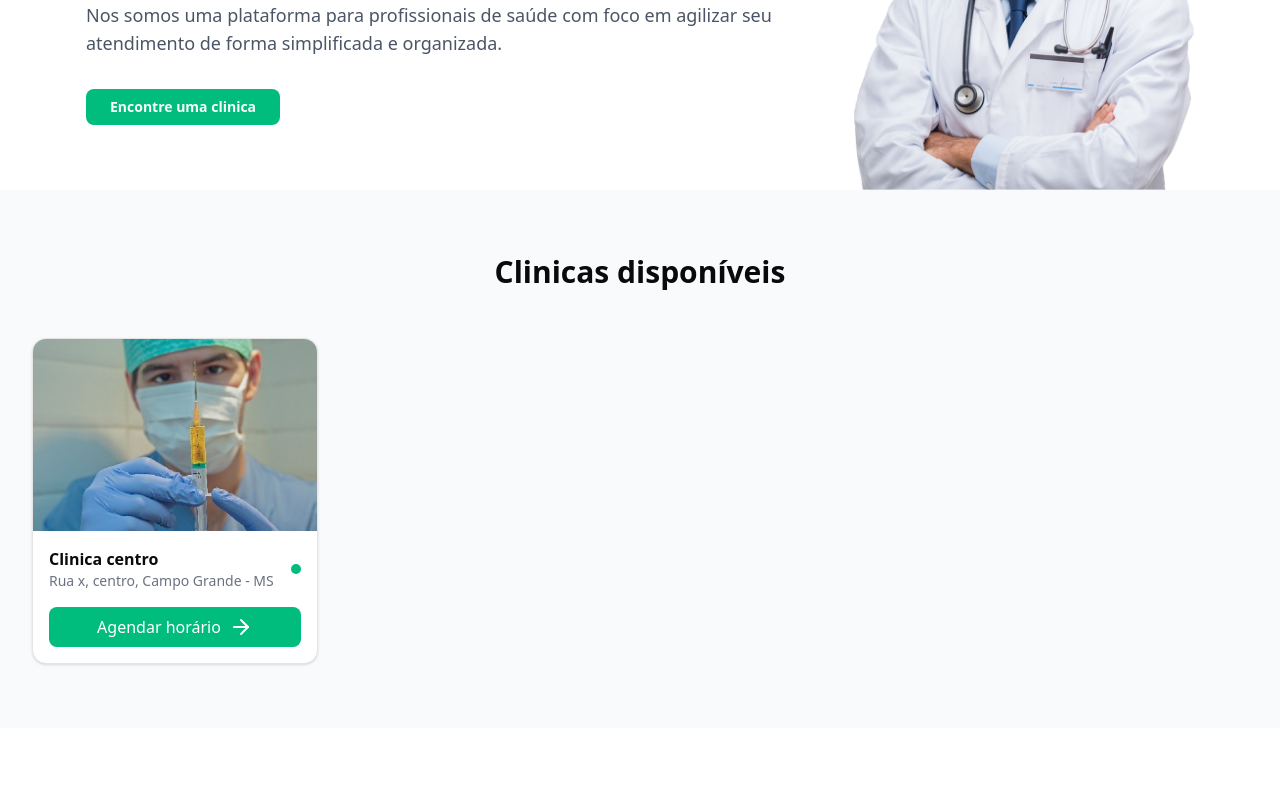
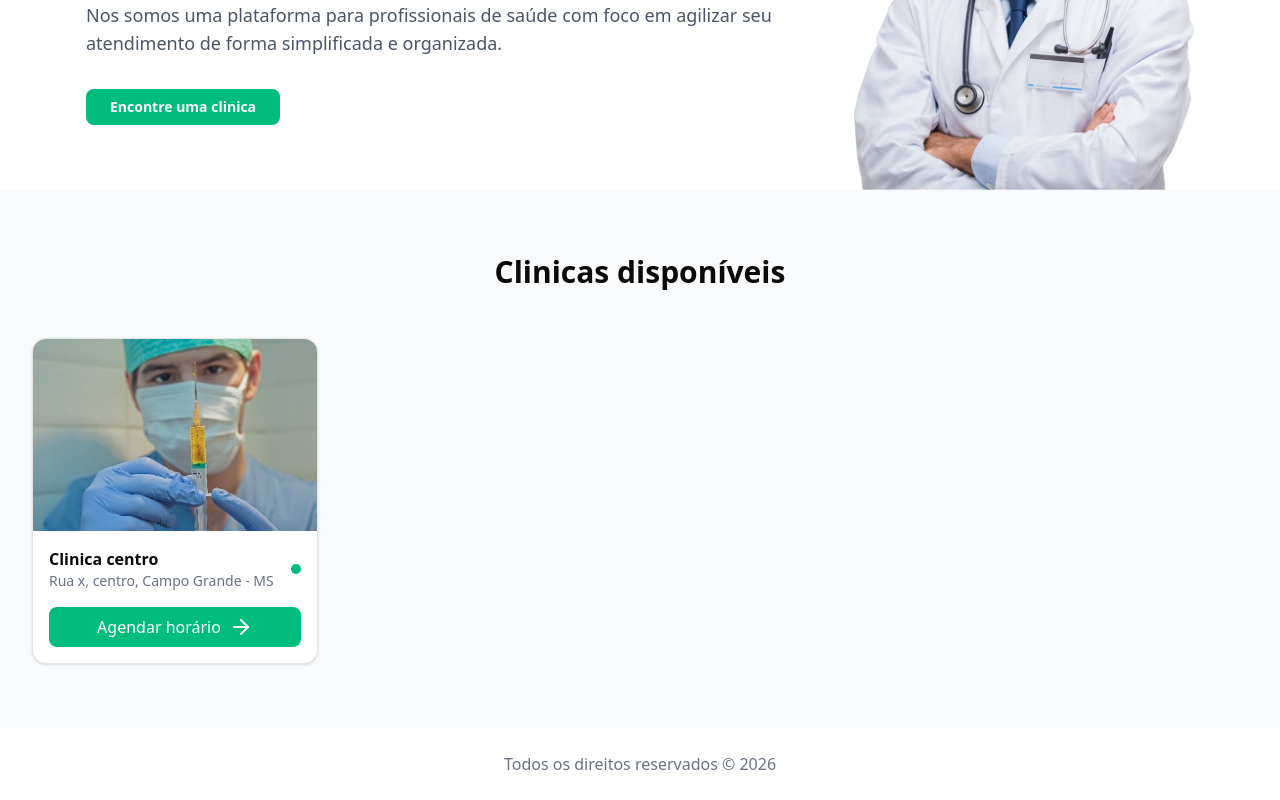
Before and after one commit to Marksva/ondontopro, a Next.js app: page / in a window 1280 px wide. Shown: the part 321-1121 px from the top of the page. Before the commit the page ends 1049 px from the top, so only its background shows below. Built offline with nearby package versions, Linux system fonts and the light colour scheme.

Commit message:
footer component

```diff
--- a/src/app/(public)/page.tsx
+++ b/src/app/(public)/page.tsx
@@ -1,3 +1,4 @@
+import { Footer } from "./_components/footer";
 import { Header } from "./_components/header";
 import { Hero } from "./_components/hero";
 import { Professionals } from "./_components/professionals";
@@ -13,6 +14,8 @@ export default function Home() {
         <Hero />
         <Professionals />
       </div>
+
+      <Footer />
     </div>
   )
 }
```
